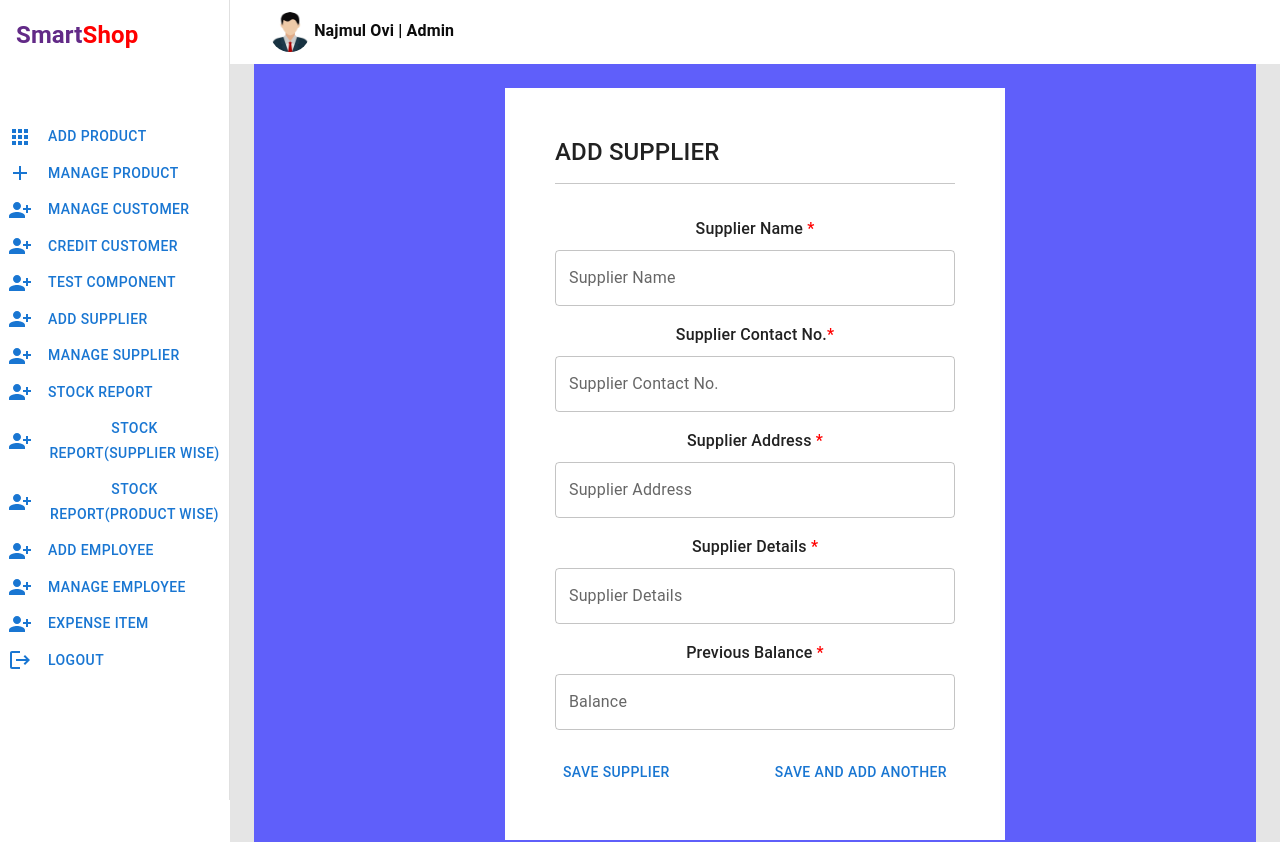
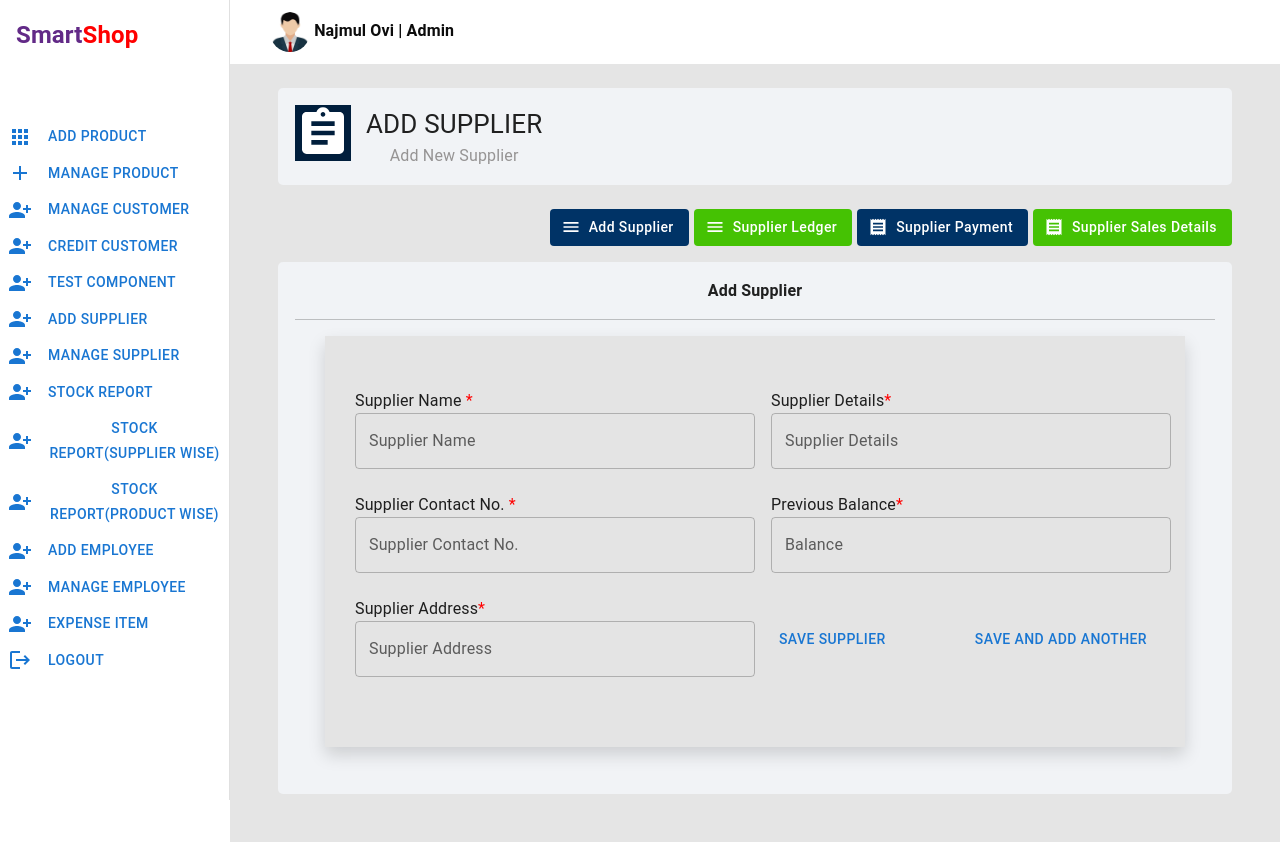
Before and after one commit to imRHB/smart-shop-client, a React (Create React App) app: page /dashboard/add-supplier in a window 1280 px wide. Shown: the top 842 px of the page. Built offline with nearby package versions, Linux system fonts and the light colour scheme.

Commit message:
supplier page update

```diff
--- a/src/pages/Dashboard/AddSupplier/AddSupplier.js
+++ b/src/pages/Dashboard/AddSupplier/AddSupplier.js
@@ -3,7 +3,11 @@ import { useForm } from "react-hook-form";
 import styles from "./AddSupplier.module.css";
 import TextField from "@mui/material/TextField";
 import { Box, Button, Container } from "@mui/material";
-import Icon from "@mui/material/Icon";
+import Typography from "@mui/material/Typography";
+import AssignmentIcon from "@mui/icons-material/Assignment";
+import MenuIcon from '@mui/icons-material/Menu';
+import ReceiptIcon from '@mui/icons-material/Receipt';
+import Grid from '@mui/material/Grid';
 
 const AddSupplier = () => {
   const {
@@ -13,17 +17,34 @@ const AddSupplier = () => {
     formState: { errors },
   } = useForm();
   return (
-    <div className={`${styles.addSupplier}`}>
-      {/* add supplier form */}
 
-      <form>
-        {/* form title */}
-        <h4>ADD SUPPLIER</h4>
+    <Container sx={{ width: "100%", mb: 5 }}>
+      <Box className={`${styles.topContainer}`} sx={{ display: "flex", my: 3 }}>
+        <Typography>
+          <AssignmentIcon className={`${styles.assignmentIcon}`} />{" "}
+        </Typography>
+        <Typography>
+          <span style={{ fontSize: "26px" }}>ADD SUPPLIER</span> <br />{" "}
+          <span style={{ color: "#969494" }}>Add New Supplier</span>
+        </Typography>
+      </Box>
+      <Box sx={{ textAlign: "right", my: 2 }}>
+        <Button className={`${styles.paymentBtn}`} startIcon={<MenuIcon />}>Add Supplier</Button>
+        <Button className={`${styles.receiptBtn}`} startIcon={<MenuIcon />}>Supplier Ledger</Button>
+        <Button className={`${styles.paymentBtn}`} startIcon={<ReceiptIcon />}>Supplier Payment</Button>
+        <Button className={`${styles.receiptBtn}`} startIcon={<ReceiptIcon />}>Supplier Sales Details</Button>
+      </Box>
+
+      <Box className={`${styles.paymentContainer}`}>
+        <Typography sx={{ fontWeight: "bold" }}>Add Supplier</Typography>
         <hr />
-        <div className={`${styles.addSupplierField} ${"pb-4 pt-4"}`}>
-          <p>
-            Supplier Name <span>*</span>
-          </p>
+
+        <form className={`${styles.paymentForm} ${'shadow'}`}>
+          <Grid container spacing={4} columns={16} sx={{ marginTop: 2, marginBottom: 2 }}>
+            <Grid item md={8} sx={16}>
+              <Box className={`${styles.addSupplierField} ${"pb-4"}`}>
+                <Typography sx={{ textAlign: "start" }}>Supplier Name <span>*</span></Typography>
+
                 <TextField
                   id="outlined-basic"
                   sx={{ width: "400px" }}
@@ -31,12 +52,12 @@ const AddSupplier = () => {
                   variant="outlined"
                   {...register("name", { required: true })}
                 />
-        </div>
+              </Box>
 
-        <div className={`${styles.addSupplierField} ${"pb-4"}`}>
-          <p>
-            Supplier Contact No.<span>*</span>
-          </p>
+              <Box className={`${styles.addSupplierField} ${"pb-4"}`}>
+
+                <Typography sx={{ textAlign: "start" }}>Supplier Contact No. <span>*</span></Typography>
+
                 <TextField
                   id="outlined-basic"
                   sx={{ width: "400px" }}
@@ -44,12 +65,10 @@ const AddSupplier = () => {
                   variant="outlined"
                   {...register("contact", { required: true })}
                 />
-        </div>
+              </Box>
 
-        <div className={`${styles.addSupplierField} ${"pb-4"}`}>
-          <p>
-            Supplier Address <span>*</span>
-          </p>
+              <Box className={`${styles.addSupplierField} ${"pb-4"}`}>
+                <Typography sx={{ textAlign: "start" }}>Supplier Address<span>*</span></Typography>
                 <TextField
                   id="outlined-textarea"
                   label="Supplier Address"
@@ -57,12 +76,12 @@ const AddSupplier = () => {
                   multiline
                   {...register("address", { required: true })}
                 />
-        </div>
+              </Box>
+            </Grid>
+            <Grid item md={8} sx={16}>
+              <Box className={`${styles.addSupplierField} ${"pb-4"}`}>
+                <Typography sx={{ textAlign: "start" }}>Supplier Details<span>*</span></Typography>
 
-        <div className={`${styles.addSupplierField} ${"pb-4"}`}>
-          <p>
-            Supplier Details <span>*</span>
-          </p>
                 <TextField
                   id="outlined-textarea"
                   label="Supplier Details"
@@ -70,12 +89,11 @@ const AddSupplier = () => {
                   sx={{ width: "400px" }}
                   {...register("details", { required: true })}
                 />
-        </div>
+              </Box>
 
-        <div className={`${styles.addSupplierField} ${"pb-4"}`}>
-          <p>
-            Previous Balance <span>*</span>
-          </p>
+              <Box className={`${styles.addSupplierField} ${"pb-4"}`}>
+                <Typography sx={{ textAlign: "start" }}>Previous Balance<span>*</span></Typography>
+
                 <TextField
                   id="outlined-textarea"
                   label="Balance"
@@ -83,17 +101,21 @@ const AddSupplier = () => {
                   sx={{ width: "400px" }}
                   {...register("balance", { required: true })}
                 />
-        </div>
-        <div className="d-flex justify-content-between">
+              </Box>
+              <Box className="d-flex justify-content-between mt-4">
                 <Button type="submit" className={`${styles.addSupplierButton}`}>
                   Save Supplier
                 </Button>
                 <Button type="submit" className={`${styles.addAnotherButton}`}>
                   Save and Add Another
                 </Button>
-        </div>
+              </Box>
+            </Grid>
+          </Grid>
         </form>
-    </div>
+
+      </Box>
+    </Container >
   );
 };
 
--- a/src/pages/Dashboard/AddSupplier/AddSupplier.module.css
+++ b/src/pages/Dashboard/AddSupplier/AddSupplier.module.css
@@ -1,10 +1,57 @@
-.addSupplier{
-    background-color: rgb(95, 95, 250);
-    display: flex;
-    align-items: center;
-    justify-content: center;
-    height: 100vh;
-    width: 100%;
+.topContainer {
+  background-color: #f1f3f6;
+  padding: 17px;
+  border-radius: 5px;
+}
+
+
+.assignmentIcon {
+  font-size: 56px !important;
+  color: #fff !important;
+  background-color: #001e3c !important;
+  margin-right: 15px !important;
+}
+
+
+.paymentBtn {
+  background-color: #003366 !important;
+  color: #fff !important;
+  text-transform: capitalize !important;
+  padding-left: 15px !important;
+  padding-right: 15px !important;
+  margin-right: 5px !important;
+  margin-left: 5px !important;
+}
+
+.paymentBtn:hover {
+  background-color: #004a94 !important;
+  color: #fff !important;
+}
+
+.receiptBtn {
+  background-color: #45c203 !important;
+  color: #fff !important;
+  text-transform: capitalize !important;
+  padding-left: 15px !important;
+  padding-right: 15px !important;
+}
+
+.receiptBtn:hover {
+  background-color: #2b7b00 !important;
+  color: #fff !important;
+}
+
+.paymentContainer{
+    background-color: #f1f3f6;
+  padding: 17px;
+  border-radius: 5px;
+}
+
+.paymentForm{
+  background-color:#e4e4e4;
+  padding: 5px 30px 30px 30px;
+  margin: 15px 30px 30px 30px;
+
 }
 
 .addSupplier form{
@@ -15,10 +62,6 @@
 .addSupplierField{
 
     line-height: 10px;
-}
-.addSupplierField p{
-    font-weight: 500;
-    font-size: 16px;
 }
 
 .addSupplierField span{
--- a/src/pages/Dashboard/ManageSupplier/ManageSupplier.js
+++ b/src/pages/Dashboard/ManageSupplier/ManageSupplier.js
@@ -1,21 +1,34 @@
 import React from 'react';
+import Box from "@mui/material/Box";
 import Table from "@mui/material/Table";
 import TableBody from "@mui/material/TableBody";
 import TableCell from "@mui/material/TableCell";
 import TableContainer from "@mui/material/TableContainer";
 import TableHead from "@mui/material/TableHead";
 import TableRow from "@mui/material/TableRow";
+import Typography from "@mui/material/Typography";
 import Paper from "@mui/material/Paper";
 import TablePagination from "@mui/material/TablePagination";
-import { Container } from "@mui/material";
+import { Button, Container } from "@mui/material";
+import EditIcon from "@mui/icons-material/Edit";
+import Delete from "@mui/icons-material/Delete";
+import AssignmentIcon from "@mui/icons-material/Assignment";
 import suppliers from "../../../assets/data/supplier.json";
+import styles from "./ManageSupplier.module.css";
+import MenuIcon from '@mui/icons-material/Menu';
+import ReceiptIcon from '@mui/icons-material/Receipt';
+
 
 function Row(props) {
     const { supplier } = props;
 
     return (
         <React.Fragment>
-            <TableRow hover sx={{ "&:last-child td, &:last-child th": { border: 0 } }}>
+            <TableRow
+                className={`${styles.tableHover}`}
+                sx={{ "&:last-child td, &:last-child th": { border: 0 } }}
+            >
+
                 <TableCell component="th" scope="row">
                     {supplier._id}
                 </TableCell>
@@ -23,11 +36,17 @@ function Row(props) {
                 <TableCell align="center">{supplier.address}</TableCell>
                 <TableCell align="center">{supplier.contact}</TableCell>
                 <TableCell align="center">BDT {supplier.balance}</TableCell>
-                <TableCell align="center">{"Edit | Delete"}</TableCell>
+                <TableCell align="center">
+                    <EditIcon className={`${styles.editIcon}`} />
+                    <Delete className={`${styles.deleteIcon}`} />
+                </TableCell>
             </TableRow>
+
         </React.Fragment>
     );
 }
+
+
 const ManageSupplier = () => {
     const [page, setPage] = React.useState(0);
     const [rowsPerPage, setRowsPerPage] = React.useState(5);
@@ -41,19 +60,50 @@ const ManageSupplier = () => {
         setPage(0);
     };
     return (
-        <Container sx={{ width: "100%" }}>
-            <Paper elevation={3}>
-                <TableContainer component={Paper}>
+        <Container sx={{ width: "100%", mb: 5 }}>
+            <Box className={`${styles.topContainer}`} sx={{ display: "flex", my: 3 }}>
+                <Typography>
+                    <AssignmentIcon className={`${styles.assignmentIcon}`} />{" "}
+                </Typography>
+                <Typography>
+                    <span style={{ fontSize: "26px" }}>Manage Supplier</span> <br />{" "}
+                    <span style={{ color: "#969494" }}>Manage your Supplier</span>
+                </Typography>
+            </Box>
+            <Box sx={{ textAlign: "right", my: 2 }}>
+                <Button className={`${styles.paymentBtn}`} startIcon={<MenuIcon />}>Add Supplier</Button>
+                <Button className={`${styles.receiptBtn}`} startIcon={<MenuIcon />}>Supplier Ledger</Button>
+                <Button className={`${styles.paymentBtn}`} startIcon={<ReceiptIcon />}>Supplier Payment</Button>
+                <Button className={`${styles.receiptBtn}`} startIcon={<ReceiptIcon />}>Supplier Sales Details</Button>
+            </Box>
+            <Box className={`${styles.tableContainer}`}>
+                <Typography sx={{ fontWeight: "bold" }}>Manage Supplier</Typography>
+                <hr />
+                <TableContainer
+                    component={Paper}
+                    sx={{ border: 1, borderColor: "grey.300" }}
+                >
                     <Table aria-label="simple table">
-                        <TableHead>
+                        <TableHead className={`${styles.tableHeader}`}>
                             <TableRow>
 
-                                <TableCell>SL.</TableCell>
-                                <TableCell align="center">Supplier Name</TableCell>
-                                <TableCell align="center">Address</TableCell>
-                                <TableCell align="center">Mobile</TableCell>
-                                <TableCell align="center">Balance</TableCell>
-                                <TableCell align="center">Action</TableCell>
+                                <TableCell className={`${styles.tableCell}`}>SL.</TableCell>
+                                <TableCell align="center" className={`${styles.tableCell}`}>
+                                    Supplier Name
+                                </TableCell>
+                                <TableCell align="center" className={`${styles.tableCell}`}>
+                                    Address
+                                </TableCell>
+                                <TableCell align="center" className={`${styles.tableCell}`}>
+                                    Mobile
+                                </TableCell>
+                                <TableCell align="center" className={`${styles.tableCell}`}>
+                                    Balance
+                                </TableCell>
+
+                                <TableCell align="center" className={`${styles.tableCell}`}>
+                                    Action
+                                </TableCell>
                             </TableRow>
                         </TableHead>
                         <TableBody>
@@ -65,8 +115,8 @@ const ManageSupplier = () => {
                         </TableBody>
                     </Table>
                 </TableContainer>
-
                 <TablePagination
+                    className="mt-3"
                     rowsPerPageOptions={[5, 10, 15]}
                     component="div"
                     count={suppliers.length}
@@ -75,8 +125,10 @@ const ManageSupplier = () => {
                     onPageChange={handleChangePage}
                     onRowsPerPageChange={handleChangeRowsPerPage}
                 />
-            </Paper>
+            </Box>
         </Container>
+
+
     );
 };
 export default ManageSupplier;
```
Also changed, not shown: src/pages/Dashboard/ManageSupplier/ManageSupplier.module.css (+77 -0 lines). Lines whose indentation alone changed are shown as unchanged.
